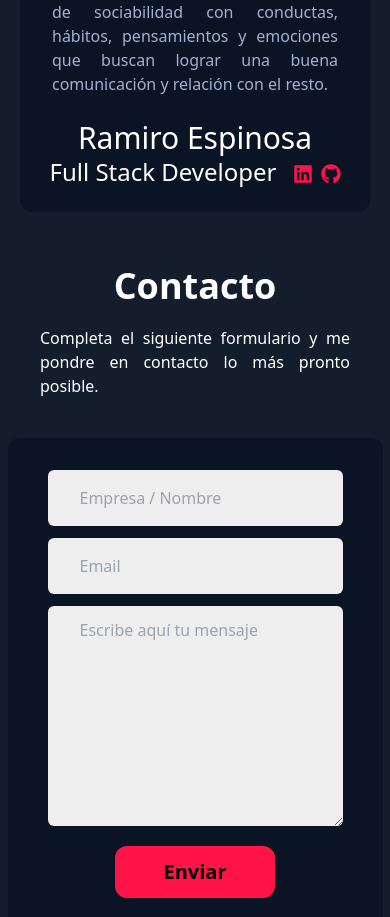
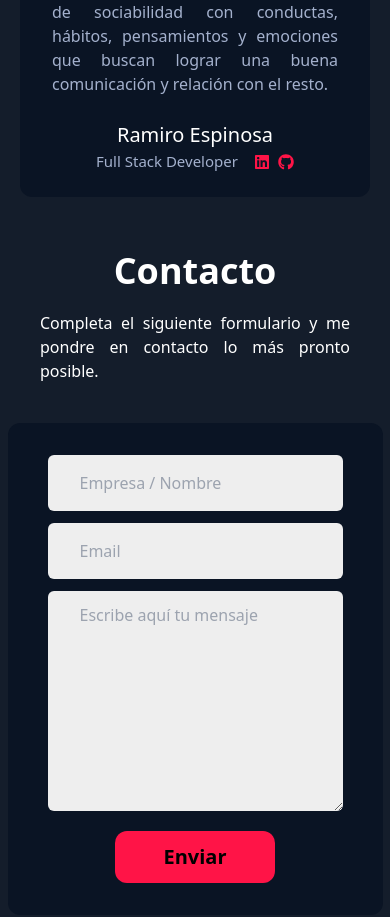
Before and after one commit to FranciscoHIDev/Portafolio, a React (Vite) app in the folder client/: page / in a window 390 px wide. Shown: the part 4244-5161 px from the top of the page. Built offline with nearby package versions, Linux system fonts and the light colour scheme.

Commit message:
actualizacion testimonials

```diff
--- a/client/src/pages/Testimonials/TestimonialsCard.jsx
+++ b/client/src/pages/Testimonials/TestimonialsCard.jsx
@@ -17,19 +17,21 @@ function TestimonialsCard({
           alt="image"
         />
         <p className="mb-6 mt-5 text-justify px-2 text-colortext">{comment}</p>
-        <p className="text-3xl">{name}</p>
+        <p className="lg:text-3xl text-[20px]">{name}</p>
         <div className="flex flex-row justify-center">
-          <p className="text-2xl mr-4">{position}</p>
+          <p className="lg:text-2xl mr-4 text-colortext text-[15px]">
+            {position}
+          </p>
 
           <a
             href={linkedin}
-            className="mt-2 mr-2 text-[20px] text-primary hover:text-secondary"
+            className="lg:mt-2 mr-2 lg:text-[20px] text-primary hover:text-secondary mt-1"
           >
             <FaLinkedin />
           </a>
           <a
             href={github}
-            className="mt-2 text-[20px] text-primary hover:text-secondary"
+            className="lg:mt-2 lg:text-[20px] text-primary hover:text-secondary mt-1"
           >
             <FaGithub />
           </a>
```
